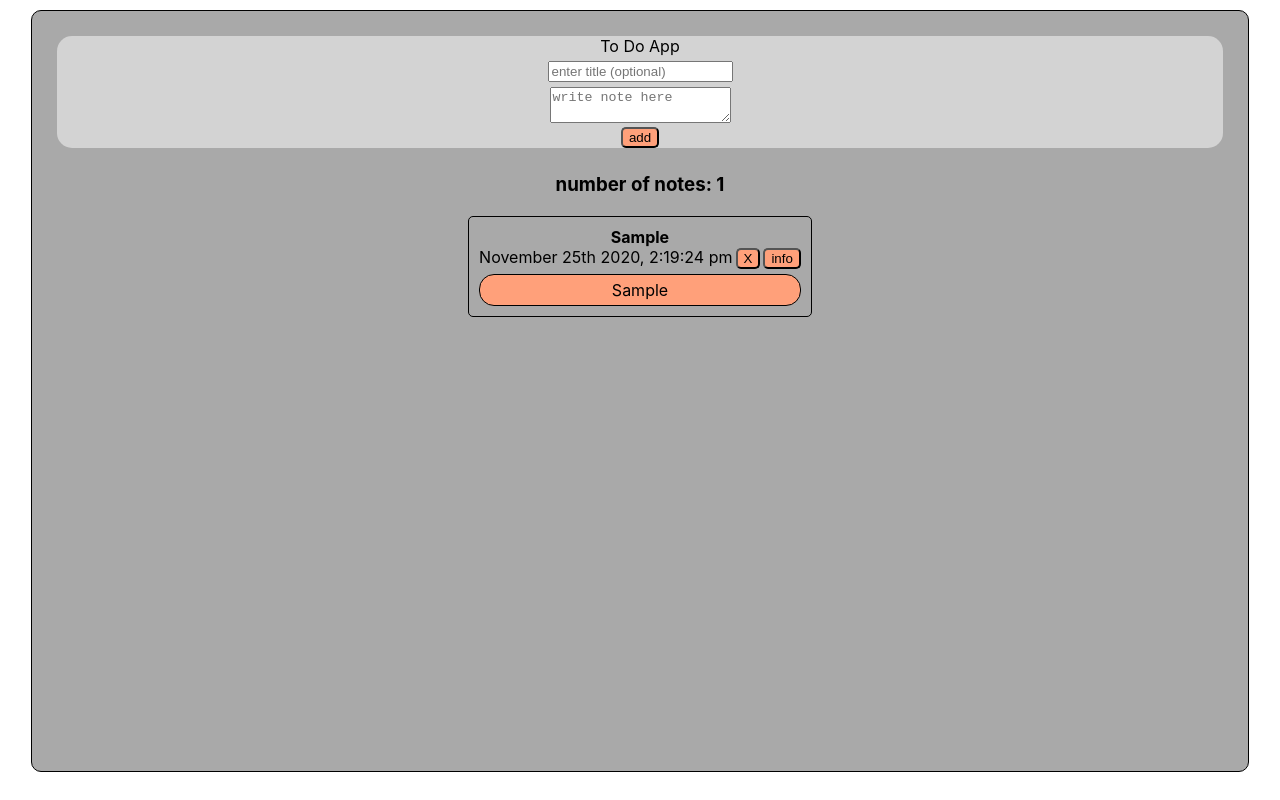
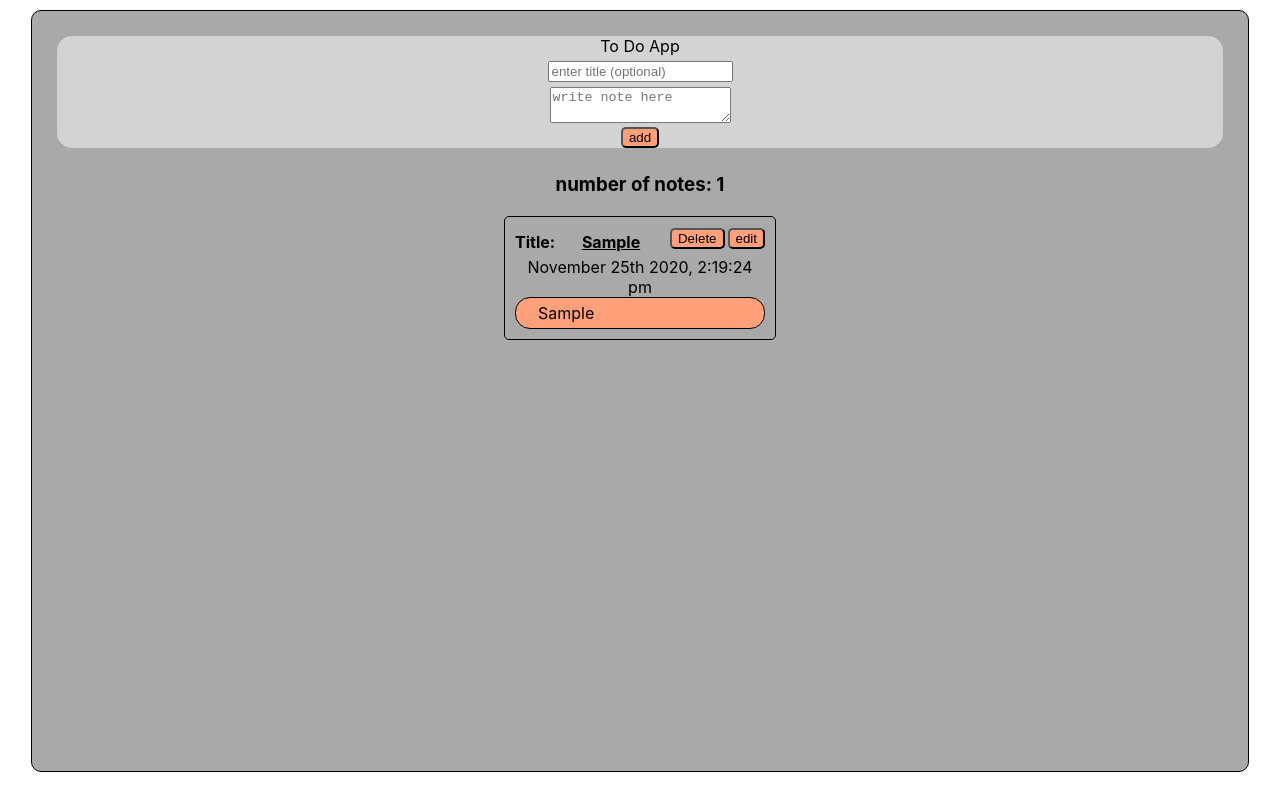
Before and after one commit to idomand/react-notes-app_second_version, a React (Create React App) app: page / in a window 1280 px wide. Both pictures are taken after typing "Sample", "Sample" into the empty fields and a click on the input "add". Built offline with nearby package versions, Linux system fonts and the light colour scheme.

Commit message:
convert CSS into SCSS - basic change

```diff
--- a/src/myComponents/CardItem/CardItem.css
+++ /dev/null
@@ -1,22 +0,0 @@
-.card-item {
-  padding: 10px;
-  border: 1px solid black;
-  border-radius: 5px;
-  margin: 10px 20px;
-  display: flex;
-  flex-direction: column;
-  transition: 0.5s;
-}
-.card-item:hover {
-  background-color: lightgray;
-}
-
-.card-top > h4 {
-  margin: 0;
-}
-.card-bottom {
-  border: black 0.2px solid;
-  padding: 3px;
-  background-color: lightsalmon;
-  border-radius: 15px;
-}
--- a/src/myComponents/CardItem/CardItem.jsx
+++ b/src/myComponents/CardItem/CardItem.jsx
@@ -1,7 +1,8 @@
 import React, { useState } from "react";
 import CardModal from "../CardModal/CardModal";
 import moment from "moment";
-import "./CardItem.css";
+import "./CardItem.scss";
+
 export default function CardItem({
   text,
   title,
@@ -39,19 +40,27 @@ export default function CardItem({
   return (
     <div className="card-item">
       <div className="card-top">
-        <h4> {cardTitle}</h4>
-        {timeToDisplay}
+        <div className="card-header">
+          <h4>Title:</h4>
+          <div className="card-item-title">
+            <h4> {cardTitle || "Task note"}</h4>
+          </div>
+          <div>
+            {" "}
             <button
               className="my-button"
               onClick={() => {
                 deleteCard();
               }}
             >
-          X
+              Delete
             </button>
             <button className="my-button" onClick={openModal}>
-          info
+              edit
             </button>
+          </div>
+        </div>
+        {timeToDisplay}
       </div>
       <div className="card-bottom">
         <p>{cardText}</p>
--- /dev/null
+++ b/src/myComponents/CardItem/CardItem.scss
@@ -0,0 +1,61 @@
+.card-item {
+  padding: 10px;
+  border: 1px solid black;
+  border-radius: 5px;
+  margin: 10px 20px;
+  display: flex;
+  flex-direction: column;
+  transition: 0.5s;
+  width: 250px;
+  &:hover {
+    background-color: lightgray;
+  }
+
+  &-title {
+    text-decoration: underline;
+    min-width: 100px;
+  }
+
+  .card-header {
+    display: flex;
+    justify-content: space-between;
+    h4 {
+      margin: 5px 0;
+    }
+  }
+  .card-bottom {
+    border: black 0.2px solid;
+    padding: 3px;
+    background-color: lightsalmon;
+    border-radius: 15px;
+    text-align: left;
+    padding-left: 20px;
+  }
+}
+
+// .card-top > h4 {
+//   margin: 0;
+// }
+
+// .card-item {
+//   padding: 10px;
+//   border: 1px solid black;
+//   border-radius: 5px;
+//   margin: 10px 20px;
+//   display: flex;
+//   flex-direction: column;
+//   transition: 0.5s;
+// }
+// .card-item:hover {
+//   background-color: lightgray;
+// }
+
+// .card-top > h4 {
+//   margin: 0;
+// }
+// .card-bottom {
+//   border: black 0.2px solid;
+//   padding: 3px;
+//   background-color: lightsalmon;
+//   border-radius: 15px;
+// }
--- a/src/myComponents/CardModal/CardModal.jsx
+++ b/src/myComponents/CardModal/CardModal.jsx
@@ -1,6 +1,6 @@
 import React, { useState } from "react";
 import ModalInput from "../ModalInput/ModalInput";
-import "./CardModal.css";
+import "./CardModal.scss";
 export default function CardModal({
   cardTitle,
   cardText,
@@ -9,7 +9,7 @@ export default function CardModal({
   timeCreated,
   changeInModalCallback,
 }) {
-  const [isEdit, setIsEdit] = useState(false);
+  const [isEdit, setIsEdit] = useState(true);
   if (status === false) {
     return null;
   }
@@ -23,24 +23,24 @@ export default function CardModal({
       <div className="overlays"></div>
       <div className="modal-wrapper">
         <div className="modal-container">
+          <button className="my-button" onClick={closeModal}>
+            {" "}
+            X
+          </button>
           <div className="card-item">
             <div className="card-top">
-              <h4>{cardTitle}</h4>
+              <div className="card-header">
+                <h4>Title:</h4>
+                <h4> {cardTitle || "Task note"}</h4>
+                <div></div>
+              </div>
+
               {timeCreated}
             </div>
             <div className="card-bottom">
               <p>{cardText}</p>
             </div>
           </div>
-          <button className="my-button" onClick={closeModal}>
-            {" "}
-            Close
-          </button>
-          <button className="my-button" onClick={editMode}>
-            {" "}
-            Edit
-          </button>
-
           {!isEdit ? null : (
             <ModalInput
               changeInModalCallback={changeInModalCallback}
--- a/src/myComponents/CardsList/CardsList.jsx
+++ b/src/myComponents/CardsList/CardsList.jsx
@@ -1,6 +1,6 @@
 import React, { useState } from "react";
 import CardItem from "../CardItem/CardItem";
-import "./CardsList.css";
+import "./CardsList.scss";
 import localForage from "localforage";
 
 export default function CardsList({ cardsArray }) {
--- a/src/myComponents/CreateCard/CreateCard.jsx
+++ b/src/myComponents/CreateCard/CreateCard.jsx
@@ -1,6 +1,6 @@
 import React, { useState } from "react";
 import moment from "moment";
-import "./CreateCard.css";
+import "./CreateCard.scss";
 import localForage from "localforage";
 
 export default function CreateCard({ parentCallback }) {
--- a/src/myComponents/ModalInput/ModalInput.jsx
+++ b/src/myComponents/ModalInput/ModalInput.jsx
@@ -1,5 +1,5 @@
 import React, { useState } from "react";
-import "./ModalInput.css";
+import "./ModalInput.scss";
 export default function ModalInput({
   changeInModalCallback,
   cardTitle,
```
Also changed, not shown: src/myComponents/CardModal/CardModal.scss (renamed from src/myComponents/CardModal/CardModal.css), src/myComponents/CardsList/CardsList.scss (renamed from src/myComponents/CardsList/CardsList.css), src/myComponents/CreateCard/CreateCard.scss (renamed from src/myComponents/CreateCard/CreateCard.css), src/myComponents/ModalInput/ModalInput.scss (renamed from src/myComponents/ModalInput/ModalInput.css). Lines whose indentation alone changed are shown as unchanged.
